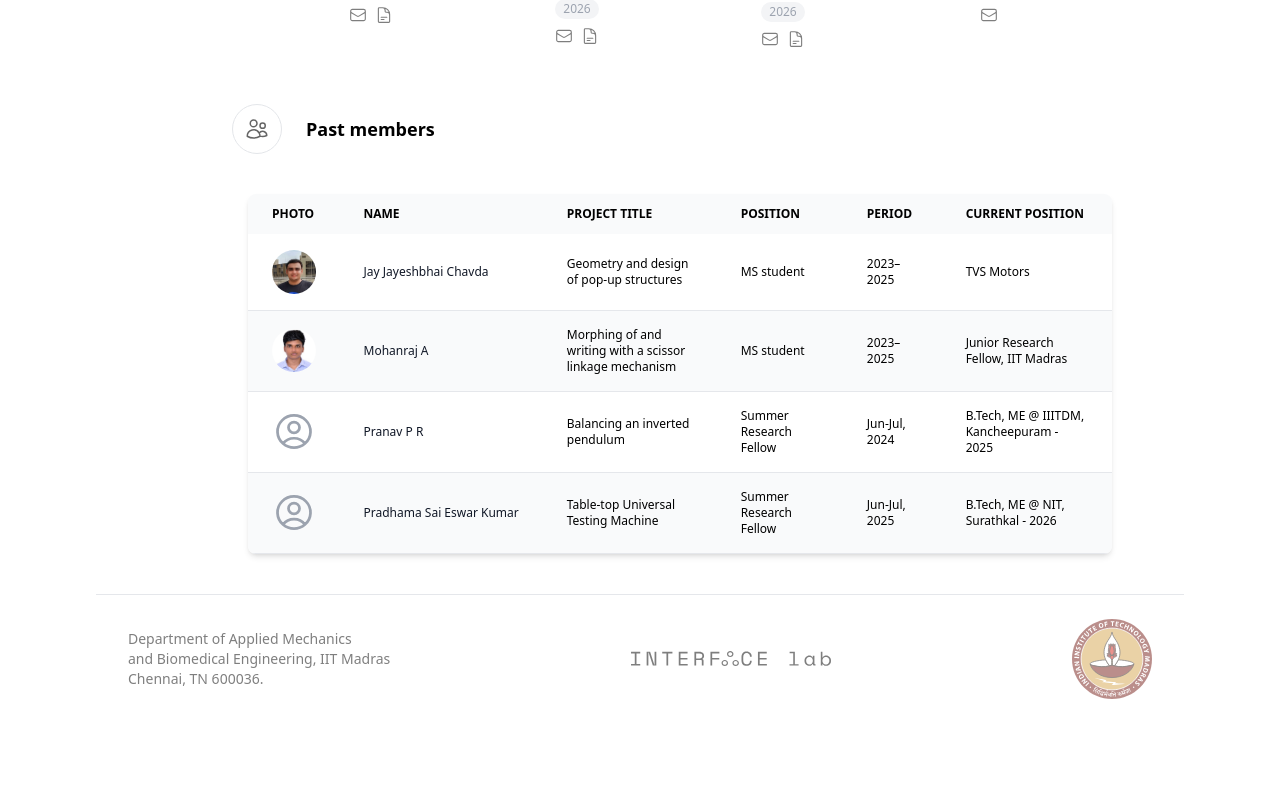
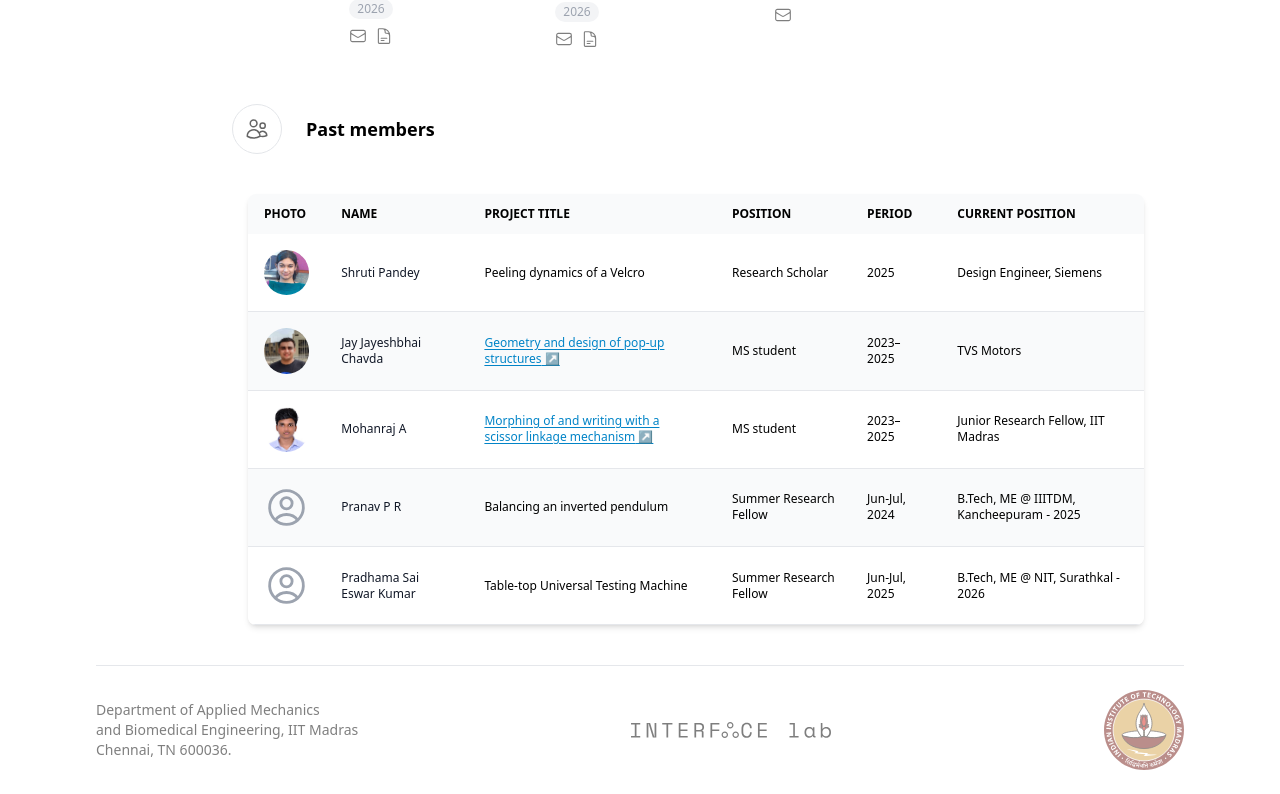
Before and after one commit to sgangaprasath/interface, a Next.js app: page /members in a window 1280 px wide. Shown: the part 566-1360 px from the top of the page. Before the commit the page ends 1289 px from the top, so only its background shows below. Built offline with nearby package versions, Linux system fonts and the light colour scheme.

Commit message:
UpdatedMembers

```diff
--- a/app/json/members.json
+++ b/app/json/members.json
@@ -24,13 +24,17 @@
   {
     "id": 3,
     "name": "Shruti Pandey",
-    "title": "Research Scholar - 2025",
+    "title": "Research Scholar",
     "twitter": "",
     "linkedIn": "",
     "email": "mailto:shrupandey28@gmail.com",
     "webpage": "",
     "cv": "https://github.com/sgangaprasath/interface/blob/main/public/pdf/ShrutiCV.pdf",
-    "image": "/images/shruti.jpg"
+    "image": "/images/shruti.jpg",
+    "status": "past",
+    "thesis": "Peeling dynamics of a Velcro",
+    "period": "2025",
+    "currentPosition": "Design Engineer, Siemens"
   },
   {
     "id": 5,
@@ -55,6 +59,7 @@
     "image": "/images/jaychavda.jpg",
     "status": "past",
     "thesis": "Geometry and design of pop-up structures",
+    "thesisLink": "https://drive.google.com/file/d/1_1TLkkSvlC4jhbIoiGWXECIOBkBfBdze/view?usp=sharing",
     "period": "2023–2025",
     "currentPosition": "TVS Motors"
   },
@@ -70,6 +75,7 @@
     "image": "/images/mohanraj.jpg",
     "status": "past",
     "thesis": "Morphing of and writing with a scissor linkage mechanism",
+    "thesisLink": "https://drive.google.com/file/d/1OGeoBquw776mgkqSSvJsv_8zPgdWU1L4/view?usp=sharing",
     "period": "2023–2025",
     "currentPosition": "Junior Research Fellow, IIT Madras"
   },
--- a/app/members/page.tsx
+++ b/app/members/page.tsx
@@ -16,6 +16,7 @@ export interface MembersMetaData {
   image: string;
   status?: string;
   thesis?: string;
+  thesisLink?: string;
   period?: string;
   currentPosition?: string;
 }
@@ -219,26 +220,26 @@ const MembersPage = () => {
         </div>
       </div>
       {/* Table with passouts & interns */}
-      <div className="relative overflow-x-auto shadow-md sm:rounded-lg mx-4 mb-10">
+      <div className="relative overflow-x-auto shadow-md sm:rounded-lg mx-4 mb-10 w-full">
         <table className="w-full text-sm text-left rtl:text-right">
           <thead className="text-xs uppercase bg-gray-50">
             <tr>
-              <th scope="col" className="px-6 py-3">
+              <th scope="col" className="px-4 py-3">
                 Photo
               </th>
-              <th scope="col" className="px-6 py-3">
+              <th scope="col" className="px-4 py-3">
                 Name
               </th>
-              <th scope="col" className="px-6 py-3">
+              <th scope="col" className="px-4 py-3">
                 Project Title
               </th>
-              <th scope="col" className="px-6 py-3">
+              <th scope="col" className="px-4 py-3">
                 Position
               </th>
-              <th scope="col" className="px-6 py-3">
+              <th scope="col" className="px-4 py-3">
                 Period
               </th>
-              <th scope="col" className="px-6 py-3">
+              <th scope="col" className="px-4 py-3">
                 Current Position
               </th>
             </tr>
@@ -246,7 +247,7 @@ const MembersPage = () => {
           <tbody className="text-xs">
             {pastMsMembers.map((m) => (
               <tr key={m.id} className="odd:bg-white even:bg-gray-50 border-b">
-                <td className="px-6 py-4">
+                <td className="px-4 py-4">
                   <Image
                     src={m.image}
                     width={48}
@@ -257,18 +258,31 @@ const MembersPage = () => {
                 </td>
                 <th
                   scope="row"
-                  className="px-6 py-4 font-medium text-gray-900 whitespace-nowrap"
+                  className="px-4 py-4 font-medium text-gray-900"
                 >
                   {m.name}
                 </th>
-                <td className="px-6 py-4">{m.thesis ?? ""}</td>
-                <td className="px-6 py-4">{m.title}</td>
-                <td className="px-6 py-4">{m.period ?? ""}</td>
-                <td className="px-6 py-4">{m.currentPosition ?? "–"}</td>
+                <td className="px-4 py-4">
+                  {m.thesisLink ? (
+                    <Link
+                      href={m.thesisLink}
+                      target="_blank"
+                      rel="noopener noreferrer"
+                      className="text-xs text-sky-600 hover:text-sky-800 underline underline-offset-2 transition-colors"
+                    >
+                      {m.thesis ?? ""} ↗
+                    </Link>
+                  ) : (
+                    m.thesis ?? ""
+                  )}
+                </td>
+                <td className="px-4 py-4">{m.title}</td>
+                <td className="px-4 py-4">{m.period ?? ""}</td>
+                <td className="px-4 py-4">{m.currentPosition ?? "–"}</td>
               </tr>
             ))}
             <tr className="odd:bg-white even:bg-gray-50 border-b">
-              <td className="px-6 py-4">
+              <td className="px-4 py-4">
                 <Image
                   src="/images/profile.svg"
                   width={48}
@@ -279,19 +293,19 @@ const MembersPage = () => {
               </td>
               <th
                 scope="row"
-                className="px-6 py-4 font-medium text-gray-900 whitespace-nowrap"
+                className="px-4 py-4 font-medium text-gray-900"
               >
                 Pranav P R
               </th>
-              <td className="px-6 py-4">Balancing an inverted pendulum</td>
-              <td className="px-6 py-4">Summer Research Fellow</td>
-              <td className="px-6 py-4">Jun-Jul, 2024</td>
-              <td className="px-6 py-4">
+              <td className="px-4 py-4">Balancing an inverted pendulum</td>
+              <td className="px-4 py-4">Summer Research Fellow</td>
+              <td className="px-4 py-4">Jun-Jul, 2024</td>
+              <td className="px-4 py-4">
                 B.Tech, ME @ IIITDM, Kancheepuram - 2025
               </td>
             </tr>
             <tr className="odd:bg-white even:bg-gray-50 border-b">
-              <td className="px-6 py-4">
+              <td className="px-4 py-4">
                 <Image
                   src="/images/profile.svg"
                   width={48}
@@ -302,14 +316,14 @@ const MembersPage = () => {
               </td>
               <th
                 scope="row"
-                className="px-6 py-4 font-medium text-gray-900 whitespace-nowrap"
+                className="px-4 py-4 font-medium text-gray-900"
               >
                 Pradhama Sai Eswar Kumar
               </th>
-              <td className="px-6 py-4">Table-top Universal Testing Machine</td>
-              <td className="px-6 py-4">Summer Research Fellow</td>
-              <td className="px-6 py-4">Jun-Jul, 2025</td>
-              <td className="px-6 py-4">
+              <td className="px-4 py-4">Table-top Universal Testing Machine</td>
+              <td className="px-4 py-4">Summer Research Fellow</td>
+              <td className="px-4 py-4">Jun-Jul, 2025</td>
+              <td className="px-4 py-4">
                 B.Tech, ME @ NIT, Surathkal - 2026
               </td>
             </tr>
--- a/app/page.tsx
+++ b/app/page.tsx
@@ -10,7 +10,7 @@ export default function Home() {
           <Cselmain />
         </div>
         {/* Bottom navigation links */}
-        <div className="grid grid-cols-2 gap-2 mx-2 my-8 text-center lg:grid-cols-4 lg:mx-10 lg:mb-4 lg:text-left">
+        <div className="grid grid-cols-2 gap-2 mx-2 my-8 text-center lg:grid-cols-4 lg:mx-0 lg:mb-4 lg:text-left w-full max-w-6xl">
           {/* News */}
           <Link
             href="/news"
--- a/components/footer.tsx
+++ b/components/footer.tsx
@@ -4,7 +4,7 @@ import Link from "next/link";
 export default function Footer() {
   return (
     <footer className="w-full border-t border-gray-200 py-6">
-      <div className="flex flex-col items-center justify-between gap-10 md:flex-row px-8">
+      <div className="flex flex-col items-center justify-between gap-10 md:flex-row w-full max-w-6xl mx-auto">
         <a
           href="https://apm.iitm.ac.in"
           className="group opacity-50 hover:opacity-100"
```
